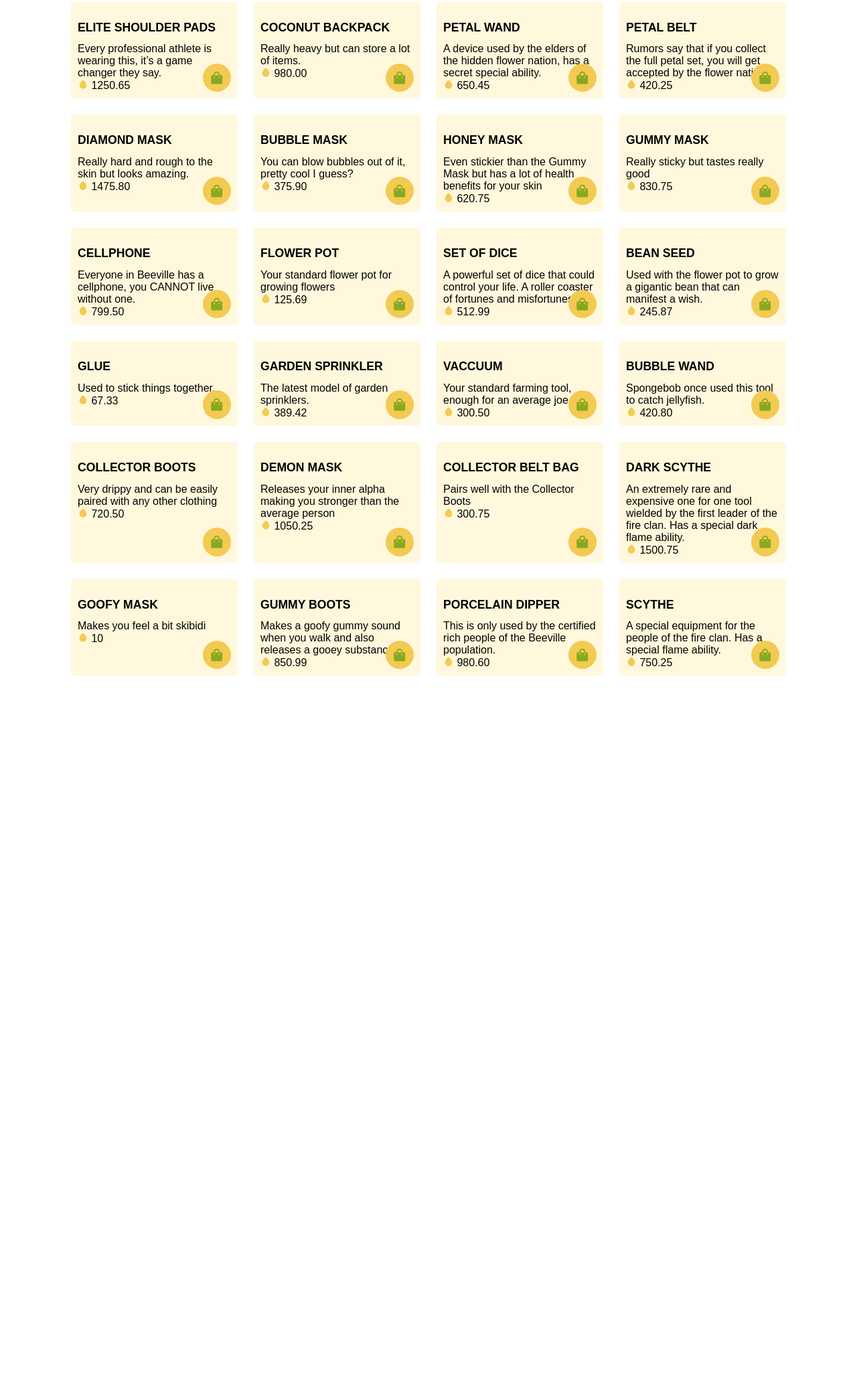
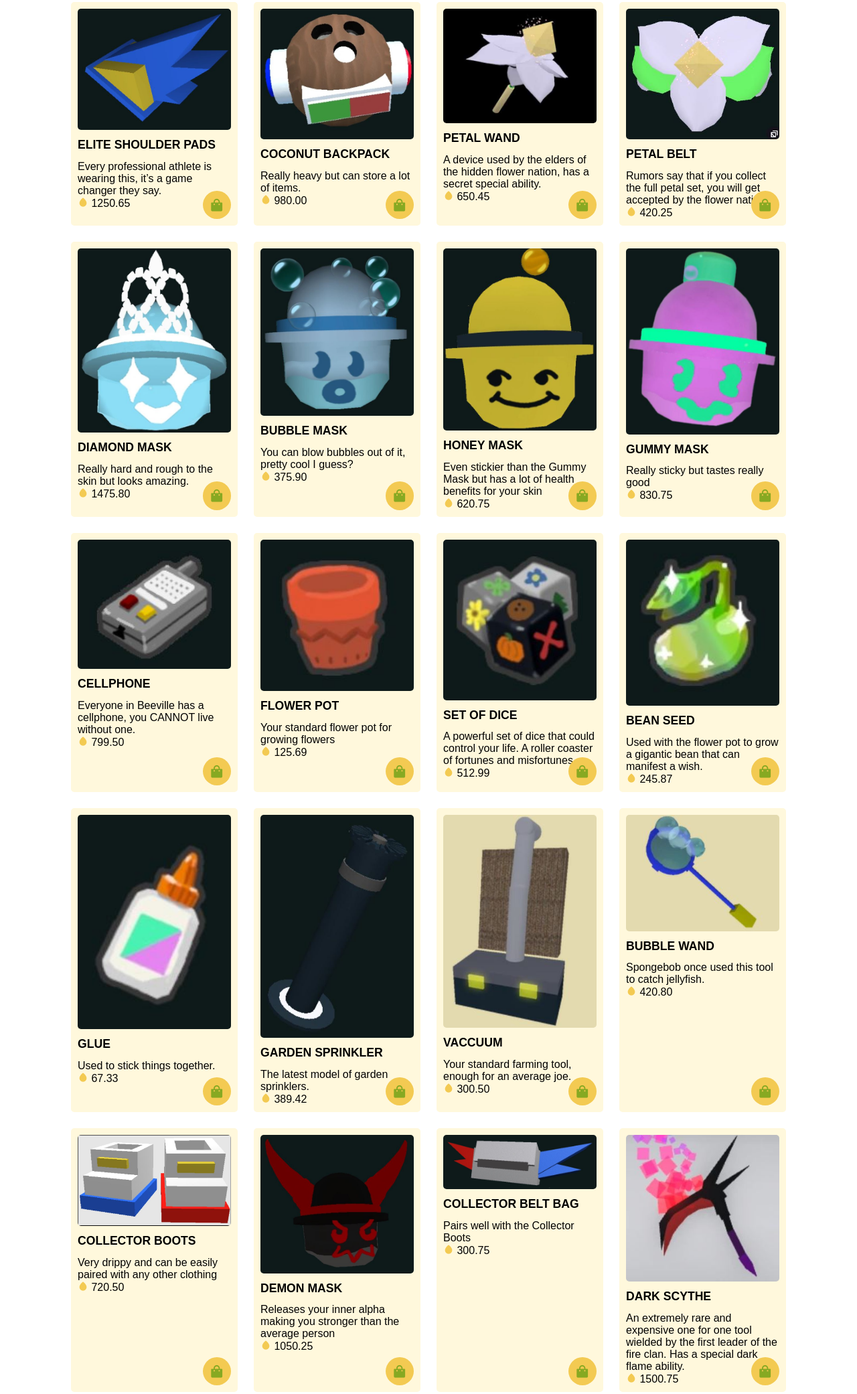
Before and after one commit to Leinar0711/Q4SA_Sean-Raniel-Alyssandra, a plain HTML site: page index.html in a window 1280 px wide. Shown: the part 207-2289 px from the top of the page at 67% size. Before the commit the page ends 1264 px from the top, so only its background shows below. Drawn offline with nearby package versions, Linux system fonts and the light colour scheme; a web font is replaced by a local one.

Commit message:
Update index.html

```diff
--- a/index.html
+++ b/index.html
@@ -53,7 +53,7 @@
             <!--Box 1-->
             <div class="product-box">
                 <!--imgs-->
-                <img src="images/ESP.JPG" alt="" class="product-img">
+                <img src="ESP.JPG" alt="" class="product-img">
                 <h2 class="product-title">Elite Shoulder Pads</h2>
                 <p class="product-desc"> Every professional athlete is wearing this, it’s a game changer they say.</p>
                 <span class="price"><i class='bx bxs-droplet honey-icon' ></i> 1250.65</span>
@@ -62,7 +62,7 @@
             <!--Box 2-->
             <div class="product-box">
                 <!--imgs-->
-                <img src="images/cbp.JPG" alt="" class="product-img">
+                <img src="cbp.JPG" alt="" class="product-img">
                 <h2 class="product-title">Coconut Backpack</h2>
                 <p> Really heavy but can store a lot of items.</p>
                 <span class="price"><i class='bx bxs-droplet honey-icon' ></i> 980.00</span>
@@ -71,7 +71,7 @@
             <!--Box 3-->
             <div class="product-box">
                 <!--imgs-->
-                <img src="images/PW.JPG" alt="" class="product-img">
+                <img src="PW.JPG" alt="" class="product-img">
                 <h2 class="product-title">Petal Wand</h2>
                 <p>A device used by the elders of the hidden flower nation, has a secret special ability.
                 </p>
@@ -81,7 +81,7 @@
             <!--Box 4-->
             <div class="product-box">
                 <!--imgs-->
-                <img src="images/pb.JPG" alt="" class="product-img">
+                <img src="pb.JPG" alt="" class="product-img">
                 <h2 class="product-title">Petal Belt</h2>
                 <p>Rumors say that if you collect the full petal set, you will get accepted by the flower nation</p>
                 <span class="price"><i class='bx bxs-droplet honey-icon' ></i> 420.25</span>
@@ -90,7 +90,7 @@
             <!--Box 5-->
             <div class="product-box">
                 <!--imgs-->
-                <img src="images/DM.JPG" alt="" class="product-img">
+                <img src="DM.JPG" alt="" class="product-img">
                 <h2 class="product-title">Diamond Mask</h2>
                 <p>Really hard and rough to the skin but looks amazing.</p>
                 <span class="price"><i class='bx bxs-droplet honey-icon' ></i> 1475.80</span>
@@ -99,7 +99,7 @@
             <!--Box 6-->
             <div class="product-box">
                 <!--imgs-->
-                <img src="images/BM.JPG" alt="" class="product-img">
+                <img src="BM.JPG" alt="" class="product-img">
                 <h2 class="product-title">Bubble Mask</h2>
                 <p>You can blow bubbles out of it, pretty cool I guess?</p>
                 <span class="price"><i class='bx bxs-droplet honey-icon' ></i> 375.90</span>
@@ -108,7 +108,7 @@
             <!--Box 7-->
             <div class="product-box">
                 <!--imgs-->
-                <img src="images/HoneyMask.JPG" alt="" class="product-img">
+                <img src="HoneyMask.JPG" alt="" class="product-img">
                 <h2 class="product-title">Honey Mask</h2>
                 <p>Even stickier than the Gummy Mask but has a lot of health benefits for your skin</p>
                 <span class="price"><i class='bx bxs-droplet honey-icon' ></i> 620.75</span>
@@ -117,7 +117,7 @@
             <!--Box 8-->
             <div class="product-box">
                 <!--imgs-->
-                <img src="images/GM.JPG" alt="" class="product-img">
+                <img src="GM.JPG" alt="" class="product-img">
                 <h2 class="product-title">Gummy Mask</h2>
                 <p>Really sticky but tastes really good</p>
                 <span class="price"><i class='bx bxs-droplet honey-icon' ></i> 830.75</span>
@@ -126,7 +126,7 @@
             <!--Box 9-->
             <div class="product-box">
                 <!--imgs-->
-                <img src="images/CP.JPG" alt="" class="product-img">
+                <img src="CP.JPG" alt="" class="product-img">
                 <h2 class="product-title">Cellphone</h2>
                 <p> Everyone in Beeville has a cellphone, you CANNOT live without one.</p>
                 <span class="price"><i class='bx bxs-droplet honey-icon' ></i> 799.50</span>
@@ -135,7 +135,7 @@
             <!--Box 10-->
             <div class="product-box">
                 <!--imgs-->
-                <img src="images/FP.JPG" alt="" class="product-img">
+                <img src="FP.JPG" alt="" class="product-img">
                 <h2 class="product-title">Flower Pot</h2>
                 <p> Your standard flower pot for growing flowers</p>
                 <span class="price"><i class='bx bxs-droplet honey-icon' ></i> 125.69</span>
@@ -144,7 +144,7 @@
             <!--Box 11-->
             <div class="product-box">
                 <!--imgs-->
-                <img src="images/SD.JPG" alt="" class="product-img">
+                <img src="SD.JPG" alt="" class="product-img">
                 <h2 class="product-title">Set of Dice</h2>
                 <p>A powerful set of dice that could control your life. A roller coaster of fortunes and misfortunes.</p>
                 <span class="price"><i class='bx bxs-droplet honey-icon' ></i> 512.99</span>
@@ -153,7 +153,7 @@
             <!--Box 12-->
             <div class="product-box">
                 <!--imgs-->
-                <img src="images/BS.JPG"  alt="" class="product-img">
+                <img src="BS.JPG"  alt="" class="product-img">
                 <h2 class="product-title">Bean Seed</h2>
                 <p>Used with the flower pot to grow a gigantic bean that can manifest a wish.</p>
                 <span class="price"><i class='bx bxs-droplet honey-icon' ></i> 245.87</span>
@@ -162,7 +162,7 @@
             <!--Box 13-->
             <div class="product-box">
                 <!--imgs-->
-                <img src="images/GL.JPG" alt="" class="product-img">
+                <img src="GL.JPG" alt="" class="product-img">
                 <h2 class="product-title">Glue</h2>
                 <p>Used to stick things together. </p>
                 <span class="price"><i class='bx bxs-droplet honey-icon' ></i> 67.33</span>
@@ -171,7 +171,7 @@
                  <!--Box 14-->
             <div class="product-box">
                 <!--imgs-->
-                <img src="images/GS.JPG " alt="" class="product-img">
+                <img src="GS.JPG " alt="" class="product-img">
                 <h2 class="product-title">Garden Sprinkler</h2>
                 <p>The latest model of garden sprinklers.</p>
                 <span class="price"><i class='bx bxs-droplet honey-icon' ></i> 389.42</span>
@@ -180,7 +180,7 @@
                  <!--Box 15-->
             <div class="product-box">
                 <!--imgs-->
-                <img src="images/VC.JPG" alt="" class="product-img">
+                <img src="VC.JPG" alt="" class="product-img">
                 <h2 class="product-title">Vaccuum</h2>
                 <p>Your standard farming tool, enough for an average joe.</p>
                 <span class="price"><i class='bx bxs-droplet honey-icon' ></i> 300.50</span>
@@ -189,7 +189,7 @@
                  <!--Box 16-->
             <div class="product-box">
                 <!--imgs-->
-                <img src="images/BW.JPG" alt="" class="product-img">
+                <img src="BW.JPG" alt="" class="product-img">
                 <h2 class="product-title">Bubble Wand</h2>
                 <p>Spongebob once used this tool to catch jellyfish. </p>
                 <span class="price"><i class='bx bxs-droplet honey-icon' ></i> 420.80</span>
@@ -198,7 +198,7 @@
             <!--Box 17-->
             <div class="product-box">
                 <!--imgs-->
-                <img src="images/CB.JPG" alt="" class="product-img">
+                <img src="CB.JPG" alt="" class="product-img">
                 <h2 class="product-title">Collector Boots</h2>
                 <p>Very drippy and can be easily paired with any other clothing </p>
                 <span class="price"><i class='bx bxs-droplet honey-icon' ></i> 720.50</span>
@@ -207,7 +207,7 @@
             <!--Box 18-->
             <div class="product-box">
                 <!--imgs-->
-                <img src="images/dim.JPG" alt="" class="product-img">
+                <img src="dim.JPG" alt="" class="product-img">
                 <h2 class="product-title">Demon Mask</h2>
                 <p> Releases your inner alpha making you stronger than the average person</p>
                 <span class="price"><i class='bx bxs-droplet honey-icon' ></i> 1050.25</span>
@@ -216,7 +216,7 @@
             <!--Box 19-->
             <div class="product-box">
                 <!--imgs-->
-                <img src="images/CBB.JPG" alt="" class="product-img">
+                <img src="CBB.JPG" alt="" class="product-img">
                 <h2 class="product-title">Collector Belt Bag</h2>
                 <p>Pairs well with the Collector Boots </p>
                 <span class="price"><i class='bx bxs-droplet honey-icon' ></i> 300.75</span>
@@ -225,7 +225,7 @@
             <!--Box 20-->
             <div class="product-box">
                 <!--imgs-->
-                <img src="images/DS.JPG" alt="" class="product-img">
+                <img src="DS.JPG" alt="" class="product-img">
                 <h2 class="product-title">Dark Scythe</h2>
                 <p> An extremely rare and expensive one for one tool wielded by the first leader of the fire clan. Has a special dark flame ability.
                 </p>
@@ -235,7 +235,7 @@
               <!--Box 21-->
               <div class="product-box">
                 <!--imgs-->
-                <img src="images/GA.JPG" alt="" class="product-img">
+                <img src="GA.JPG" alt="" class="product-img">
                 <h2 class="product-title">Goofy Mask</h2>
                 <p>Makes you feel a bit skibidi
                 </p>
@@ -245,7 +245,7 @@
               <!--Box 22-->
               <div class="product-box">
                 <!--imgs-->
-                <img src="images/GB.JPG" alt="" class="product-img">
+                <img src="GB.JPG" alt="" class="product-img">
                 <h2 class="product-title">Gummy Boots</h2>
                 <p> Makes a goofy gummy sound when you walk and also releases a gooey substance.
                 </p>
@@ -255,7 +255,7 @@
               <!--Box 23-->
               <div class="product-box">
                 <!--imgs-->
-                <img src="images/PD.JPG" alt="" class="product-img">
+                <img src="PD.JPG" alt="" class="product-img">
                 <h2 class="product-title">Porcelain Dipper</h2>
                 <p>  This is only used by the certified rich people of the Beeville population.
                 </p>
@@ -265,7 +265,7 @@
             <!--Box 24-->
             <div class="product-box">
                 <!--imgs-->
-                <img src="images/SY.JPG" alt="" class="product-img">
+                <img src="SY.JPG" alt="" class="product-img">
                 <h2 class="product-title">Scythe</h2>
                 <p> A special equipment for the people of the fire clan. Has a special flame ability.
                 </p>
```
